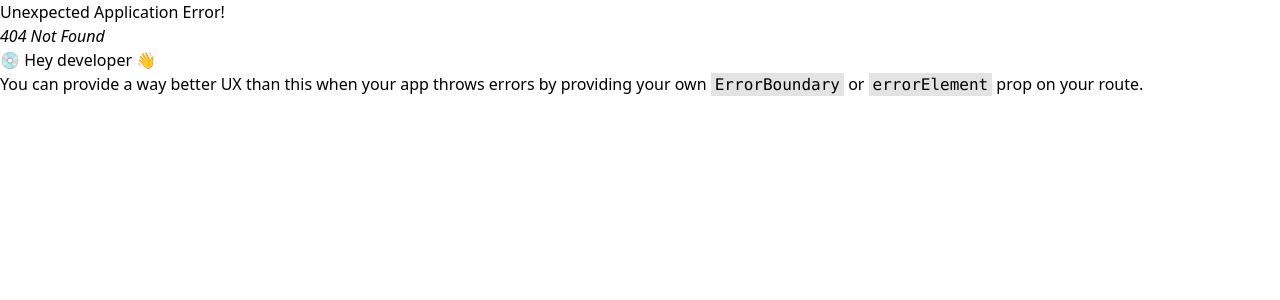
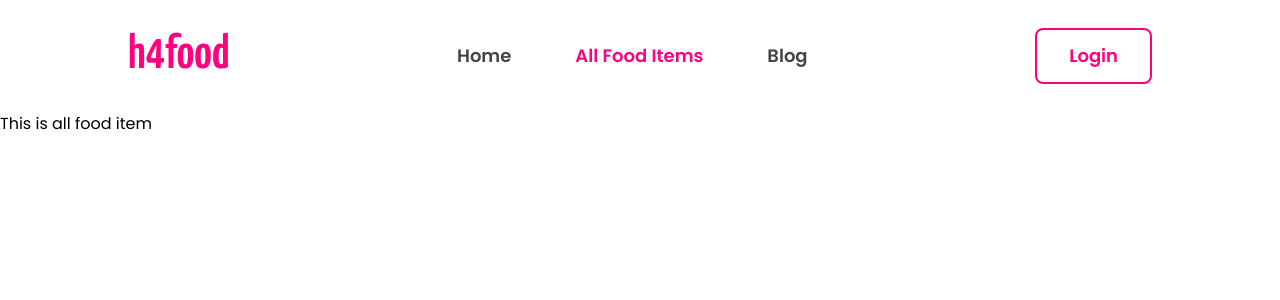
Before and after one commit to tanvir0908/h4Food-client-side, a React (Vite) app in the folder h4food/: page /allFoodItems in a window 1280 px wide. Before the commit this address had no page. Shown: the top 300 px of the page. Built offline with nearby package versions, Linux system fonts and the light colour scheme.

Commit message:
active route implemented in navbar

```diff
--- a/h4food/src/components/Navbar/Navbar.jsx
+++ b/h4food/src/components/Navbar/Navbar.jsx
@@ -16,14 +16,37 @@ export default function Navbar() {
     <Container>
       <div className="my-7 items-center flex justify-between">
         <div className="text-primary flex items-center gap-2 font-secondary">
-          <p className="text-4xl xl:text-5xl font-semibold">h4food</p>
+          <Link to={"/"} className="text-4xl xl:text-5xl font-semibold">
+            h4food
+          </Link>
         </div>
         <div className="xl:text-lg hidden lg:block font-semibold text-text-secondary">
-          <NavLink className={"hover:text-primary transition"}>Home</NavLink>
-          <NavLink className={"mx-5 xl:mx-16 hover:text-primary transition"}>
+          <NavLink
+            to={"/"}
+            className={({ isActive }) =>
+              isActive ? "text-primary" : "hover:text-primary transition"
+            }
+          >
+            Home
+          </NavLink>
+          <NavLink
+            to={"/allFoodItems"}
+            className={({ isActive }) =>
+              isActive
+                ? "text-primary mx-5 xl:mx-16"
+                : "mx-5 xl:mx-16 hover:text-primary transition"
+            }
+          >
             All Food Items
           </NavLink>
-          <NavLink className={"hover:text-primary transition"}>Blog</NavLink>
+          <NavLink
+            to={"/blog"}
+            className={({ isActive }) =>
+              isActive ? "text-primary" : "hover:text-primary transition"
+            }
+          >
+            Blog
+          </NavLink>
         </div>
         <div className="flex gap-5 items-center relative">
           <Link className="hidden lg:block">
@@ -43,16 +66,19 @@ export default function Navbar() {
           <div className="absolute mt-5 top-12 right-5 md:right-12  w-[50%] md:w-[35%] shadow-xl rounded-lg  z-10 bg-neutral-200">
             <div className="flex flex-col">
               <NavLink
+                to={"/"}
                 className={
                   "rounded-t-lg px-6 py-4  hover:bg-neutral-200 font-medium"
                 }
               >
                 Home
               </NavLink>
-              <NavLink className={"px-6 py-4 font-medium"}>
+              <NavLink to={"/allFoodItems"} className={"px-6 py-4 font-medium"}>
                 All Food Items
               </NavLink>
-              <NavLink className={"px-6 py-4 font-medium"}>Blog</NavLink>
+              <NavLink to={"/blog"} className={"px-6 py-4 font-medium"}>
+                Blog
+              </NavLink>
             </div>
             <div className="mx-6 pb-6 pt-1 rounded-b-lg">
               <button className="border-2 w-full text-center px-3 py-3 text-primary hover:shadow-md hover:bg-primary transition hover:text-white font-semibold rounded-lg border-primary">
--- /dev/null
+++ b/h4food/src/pages/AllFoodItems/AllFoodItems.jsx
@@ -0,0 +1,3 @@
+export default function AllFoodItems() {
+  return <div>This is all food item</div>;
+}
--- /dev/null
+++ b/h4food/src/pages/Blog/Blog.jsx
@@ -0,0 +1,3 @@
+export default function Blog() {
+  return <div>This is blog</div>;
+}
```
Also changed, not shown: h4food/src/main.jsx (+10 -0 lines).
